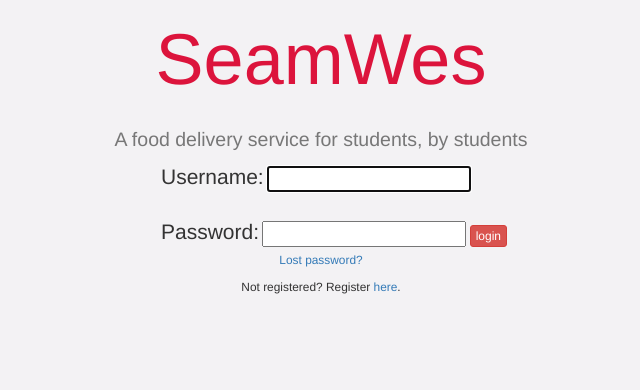
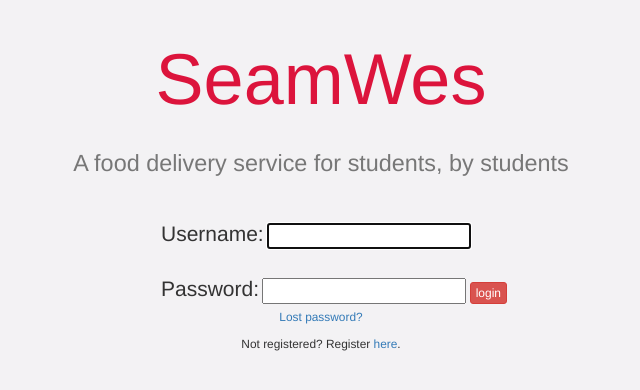
Before and after one commit to samgiagtzoglou/wheels, a Django app: page /login/ in a window 1280 px wide. Shown: the top 390 px of the page, without its empty margins (319-959 px from the left). Run offline with Django 3.2, Linux system fonts and the light colour scheme; parts of the project's set-up code (start-up, migrations or seed data) failed here and were passed over; some libraries are stand-ins or nearby versions.

Commit message:
login format

```diff
--- a/static/css/styles.css
+++ b/static/css/styles.css
@@ -5,7 +5,15 @@ h1 {color: black;
 	font-family: helvetica;
 	font-size:72px;
 	font-weight: lighter;
+	padding-top: 20px;
 }
+h2 {color: black;
+	font-family: helvetica;
+	font-size:36px;
+	font-weight: lighter;
+	padding-bottom: 30px
+}
+
 .login-form label{
 	font-family: helvetica;
 	font-size:21px;
```
